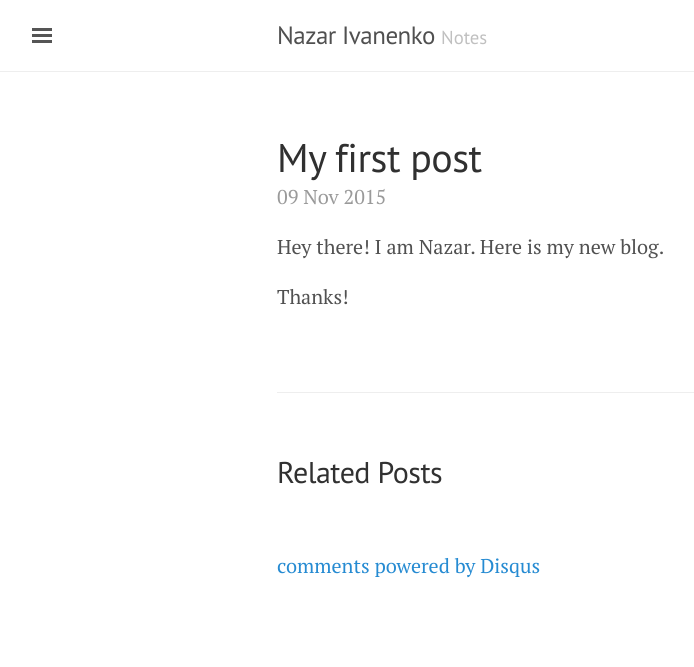
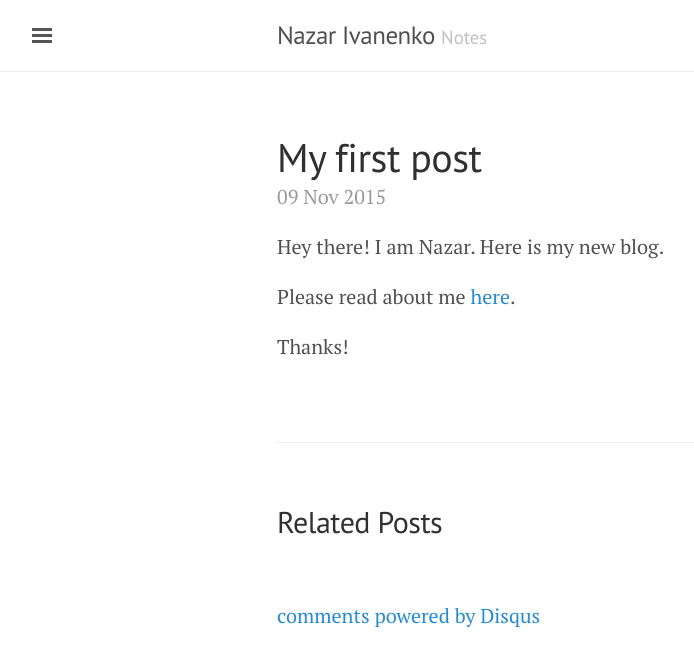
Before and after one commit to nivanenko/nivanenko.github.io, a Jekyll site: the page built from _posts/2015-11-09-first-post.md, in a window 1280 px wide. Shown: the top 667 px of the page, without its empty margins (3-697 px from the left). Built offline with Jekyll 4.4.1, drawn with Linux system fonts in a browser that asks for light colours; comment, search, counter and statistics services are not loaded.

```diff
--- a/_includes/head.html
+++ b/_includes/head.html
@@ -21,7 +21,6 @@
   <link rel="stylesheet" href="https://fonts.googleapis.com/css?family=PT+Serif:400,400italic,700%7CPT+Sans:400">
 
   <!-- Icons -->
-  <link rel="apple-touch-icon-precomposed" sizes="144x144" href="{{ site.baseurl }}/public/apple-touch-icon-precomposed.png">
   <link rel="shortcut icon" href="{{ site.baseurl }}/public/favicon.ico">
 
   <!-- RSS -->
--- a/_posts/2015-11-09-introducing-lanyon.md
+++ b/_posts/2015-11-09-first-post.md
@@ -7,4 +7,6 @@ comments: true
 
 Hey there! I am Nazar. Here is my new blog.
 
+Please read about me [here](/about).
+
 Thanks!
```
